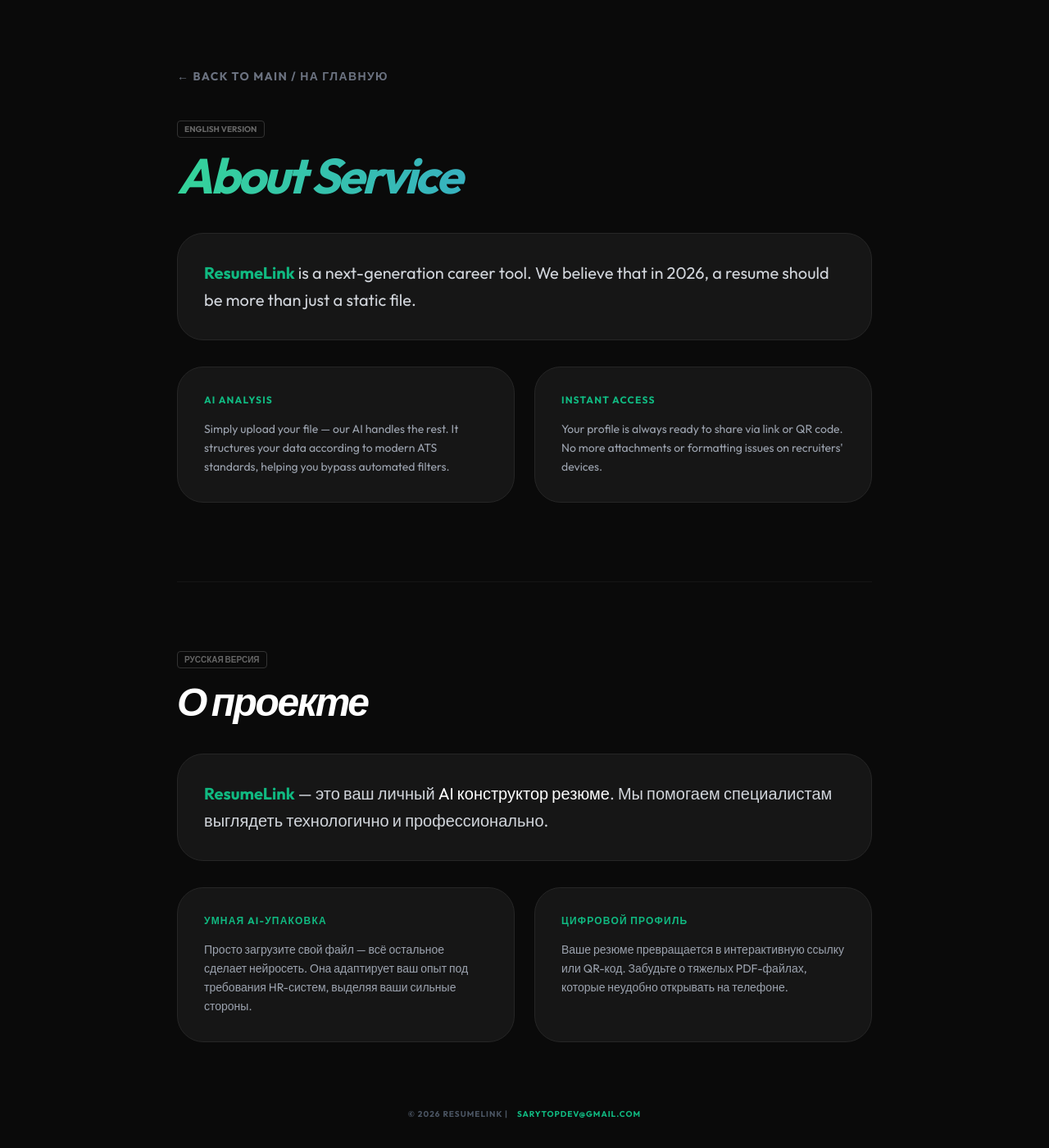
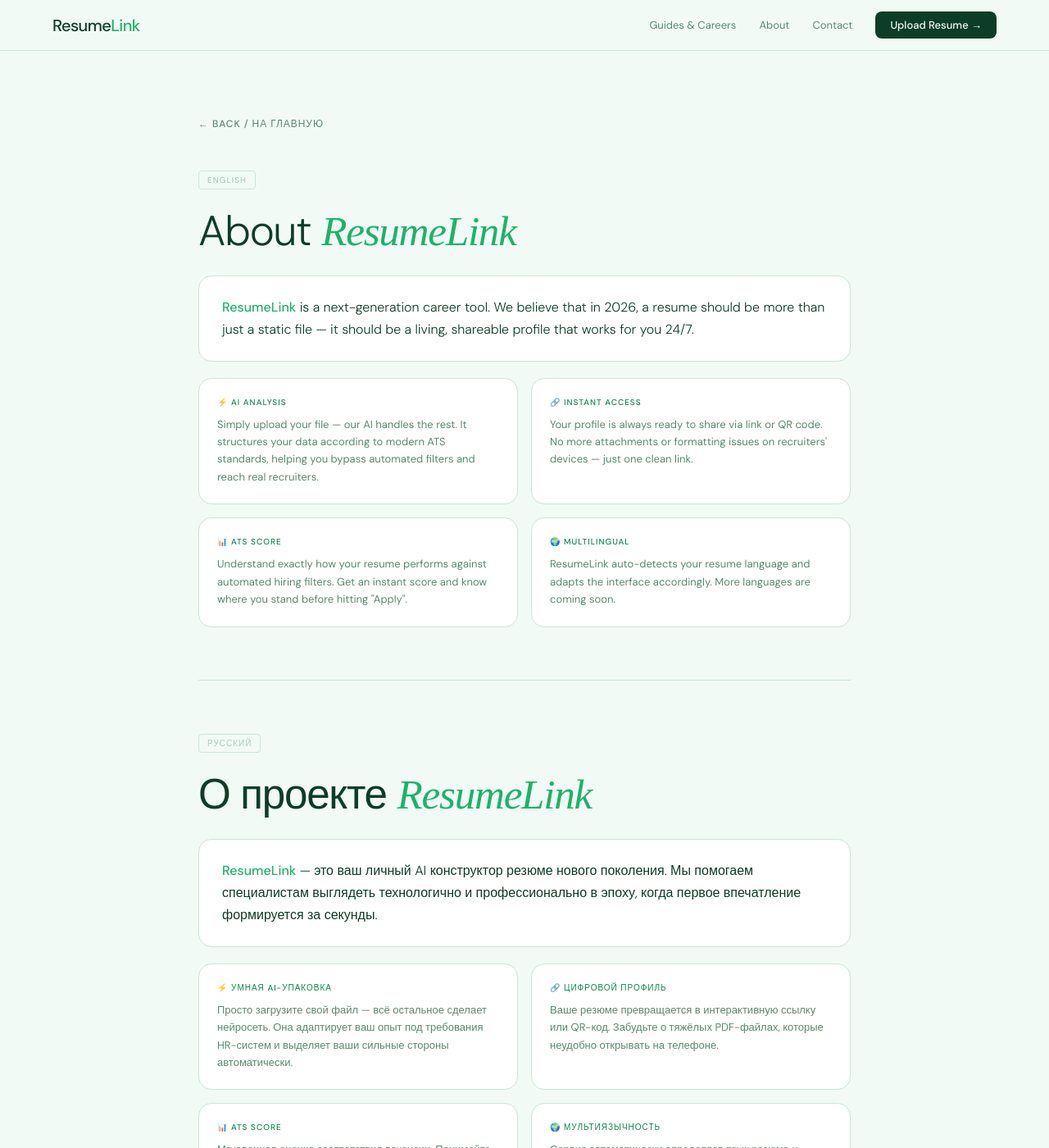
Before and after one commit to AIsrail/resumelink, a Jekyll site: the page about.html, which Jekyll copies as it is, in a window 1280 px wide and 1400 px high. Shown: the whole window at 82% size. Built offline with Jekyll 4.4.1, drawn with Linux system fonts in a browser that asks for light colours; nearby versions of some CDN libraries; some web fonts are replaced; some of the changed text lies outside the part shown.

Commit message:
Update about.html

```diff
--- a/about.html
+++ b/about.html
@@ -3,77 +3,175 @@
 <head>
     <meta charset="UTF-8">
     <meta name="viewport" content="width=device-width, initial-scale=1.0">
+    <title>About ResumeLink — AI Resume Builder</title>
+    <meta name="description" content="ResumeLink mission: Helping professionals create AI-driven interactive profiles. О проекте ResumeLink: ваш личный AI конструктор резюме.">
+    <meta name="keywords" content="ResumeLink mission, AI career tools, AI конструктор резюме, как работает ResumeLink">
 
-    <title>About ResumeLink — Future of AI Resume Building</title>
-    <meta name="description" content="ResumeLink mission: Helping professionals create AI-driven interactive profiles. О проекте ResumeLink: ваш личный AI конструктор резюме.">
-    <meta name="keywords" content="ResumeLink mission, AI career tools, AI конструктор резюме, как работает ResumeLink, преимущества ИИ резюме">
-
-    <script src="https://cdn.tailwindcss.com"></script>
-    <link href="https://fonts.googleapis.com/css2?family=Outfit:wght@300;400;600;700&display=swap" rel="stylesheet">
+    <link rel="preconnect" href="https://fonts.googleapis.com">
+    <link href="https://fonts.googleapis.com/css2?family=DM+Sans:ital,opsz,wght@0,9..40,300;0,9..40,400;0,9..40,500;1,9..40,300&family=Instrument+Serif:ital@1&display=swap" rel="stylesheet">
 
     <style>
-        body { background: #0a0a0a; font-family: 'Outfit', sans-serif; color: white; margin: 0; }
-        .card-item { background: #161616; border: 1px solid #262626; border-radius: 32px; padding: 2rem; transition: border 0.3s; }
-        .card-item:hover { border-color: #10b981; }
-        .accent-text { color: #10b981; }
-        .lang-badge { font-size: 10px; font-weight: bold; border: 1px solid #333; padding: 2px 8px; border-radius: 4px; color: #666; margin-bottom: 1rem; display: inline-block; }
+        :root {
+            --green:    #1DB368;
+            --green-dk: #0D8A4E;
+            --forest:   #0D3D28;
+            --bg:       #F2FAF6;
+            --surface:  #FFFFFF;
+            --mint:     #EAF7F0;
+            --border:   #C5E8D5;
+            --text:     #0D3D28;
+            --muted:    #5A8A70;
+            --faint:    #A8CDB9;
+        }
+        *, *::before, *::after { box-sizing: border-box; margin: 0; padding: 0; }
+        body { background: var(--bg); font-family: 'DM Sans', sans-serif; color: var(--text); min-height: 100vh; overflow-x: hidden; }
+
+        /* NAV */
+        nav { position: sticky; top: 0; z-index: 100; background: rgba(242,250,246,0.92); backdrop-filter: blur(12px); border-bottom: 0.5px solid var(--border); padding: 0 clamp(1.5rem,5vw,4rem); height: 62px; display: flex; align-items: center; justify-content: space-between; }
+        .nav-logo { font-size: 20px; font-weight: 500; color: var(--forest); letter-spacing: -0.03em; text-decoration: none; }
+        .nav-logo span { color: var(--green); }
+        .nav-links { display: flex; align-items: center; gap: 28px; }
+        .nav-links a { font-size: 13px; color: var(--muted); text-decoration: none; transition: color .2s; }
+        .nav-links a:hover { color: var(--forest); }
+        .nav-cta { background: var(--forest); color: var(--bg) !important; padding: 8px 18px; border-radius: 8px; font-weight: 500 !important; transition: background .2s !important; }
+        .nav-cta:hover { background: var(--green-dk) !important; }
+        .nav-hamburger { display: none; cursor: pointer; flex-direction: column; gap: 4px; background: none; border: none; padding: 4px; }
+        .nav-hamburger span { width: 20px; height: 1.5px; background: var(--forest); border-radius: 2px; display: block; }
+        .nav-mobile { display: none; position: absolute; top: 62px; left: 0; right: 0; background: var(--bg); border-bottom: 0.5px solid var(--border); padding: 1rem 1.5rem; flex-direction: column; gap: 16px; z-index: 99; }
+        .nav-mobile a { font-size: 14px; color: var(--muted); text-decoration: none; }
+        .nav-mobile.open { display: flex; }
+
+        /* CONTENT */
+        .page-wrap { max-width: 860px; margin: 0 auto; padding: clamp(3rem,6vw,5rem) clamp(1.5rem,5vw,2rem); }
+        .back-link { display: inline-flex; align-items: center; gap: 6px; font-size: 12px; font-weight: 500; color: var(--muted); text-decoration: none; text-transform: uppercase; letter-spacing: .08em; margin-bottom: 3rem; transition: color .2s; }
+        .back-link:hover { color: var(--forest); }
+
+        .lang-section { margin-bottom: 4rem; }
+        .lang-section + .lang-section { padding-top: 4rem; border-top: 0.5px solid var(--border); }
+        .lang-badge { display: inline-block; font-size: 10px; font-weight: 500; letter-spacing: .1em; text-transform: uppercase; color: var(--faint); border: 0.5px solid var(--border); padding: 4px 10px; border-radius: 4px; margin-bottom: 20px; }
+
+        .page-h1 { font-size: clamp(2.2rem,4vw,3.2rem); font-weight: 300; color: var(--forest); letter-spacing: -0.025em; line-height: 1.2; margin-bottom: 1.5rem; }
+        .page-h1 em { font-family: 'Instrument Serif', serif; font-style: italic; color: var(--green); }
+
+        .intro-card { background: var(--surface); border: 0.5px solid var(--border); border-radius: 16px; padding: 24px 28px; margin-bottom: 20px; font-size: 16px; font-weight: 300; color: var(--text); line-height: 1.7; }
+        .intro-card b { font-weight: 500; color: var(--green); }
+
+        .cards-grid { display: grid; grid-template-columns: 1fr 1fr; gap: 16px; }
+        .feature-card { background: var(--surface); border: 0.5px solid var(--border); border-radius: 16px; padding: 22px; transition: border-color .2s; }
+        .feature-card:hover { border-color: var(--green); }
+        .feature-card-label { font-size: 10px; font-weight: 500; text-transform: uppercase; letter-spacing: .1em; color: var(--green-dk); margin-bottom: 10px; }
+        .feature-card p { font-size: 13px; color: var(--muted); line-height: 1.65; }
+
+        /* FOOTER */
+        footer { border-top: 0.5px solid var(--border); padding: 2rem clamp(1.5rem,5vw,4rem); display: flex; align-items: center; justify-content: space-between; flex-wrap: wrap; gap: 1rem; max-width: 1200px; margin: 3rem auto 0; }
+        .footer-logo { font-size: 15px; font-weight: 500; color: var(--forest); text-decoration: none; letter-spacing: -0.02em; }
+        .footer-logo span { color: var(--green); }
+        .footer-links { display: flex; gap: 20px; flex-wrap: wrap; }
+        .footer-links a { font-size: 12px; color: var(--faint); text-decoration: none; transition: color .2s; }
+        .footer-links a:hover { color: var(--forest); }
+        .footer-copy { font-size: 11px; color: var(--faint); }
+
+        @media (max-width: 640px) {
+            .cards-grid { grid-template-columns: 1fr; }
+            .nav-links { display: none; }
+            .nav-hamburger { display: flex; }
+            footer { flex-direction: column; gap: 12px; }
+        }
     </style>
 </head>
 <body>
-    <div class="max-w-4xl mx-auto px-6 py-20">
-        <a href="/" class="text-gray-500 hover:text-white transition-colors text-sm uppercase font-bold tracking-widest mb-10 inline-block">← Back to Main / На главную</a>
 
-        <section class="mb-24">
-            <span class="lang-badge uppercase">English Version</span>
-            <h1 class="text-6xl font-black mb-10 italic tracking-tighter bg-gradient-to-r from-emerald-400 to-blue-500 bg-clip-text text-transparent">About Service</h1>
-
-            <div class="space-y-8 text-left">
-                <div class="card-item">
-                    <p class="text-xl leading-relaxed text-gray-300">
-                        <span class="accent-text font-bold">ResumeLink</span> is a next-generation career tool. We believe that in 2026, a resume should be more than just a static file.
-                    </p>
+<nav>
+    <a href="/" class="nav-logo">Resume<span>Link</span></a>
+    <div class="nav-links">
+        <a href="/roles/">Guides & Careers</a>
+        <a href="/about.html">About</a>
+        <a href="mailto:info@resumelink.cc">Contact</a>
+        <a href="/" class="nav-cta">Upload Resume →</a>
+    </div>
+    <button class="nav-hamburger" onclick="document.querySelector('.nav-mobile').classList.toggle('open')" aria-label="Menu">
+        <span></span><span></span><span></span>
+    </button>
+</nav>
+<div class="nav-mobile">
+    <a href="/roles/">Guides & Careers</a>
+    <a href="/about.html">About</a>
+    <a href="mailto:info@resumelink.cc">Contact</a>
+    <a href="/" style="color:var(--green-dk);font-weight:500">Upload Resume →</a>
 </div>
 
-                <div class="grid grid-cols-1 md:grid-cols-2 gap-6">
-                    <div class="card-item">
-                        <h3 class="accent-text font-bold uppercase tracking-widest text-xs mb-4">AI Analysis</h3>
-                        <p class="text-gray-400 text-sm leading-relaxed">Simply upload your file — our AI handles the rest. It structures your data according to modern ATS standards, helping you bypass automated filters.</p>
+<div class="page-wrap">
+    <a href="/" class="back-link">← Back / На главную</a>
+
+    <!-- ENGLISH -->
+    <div class="lang-section">
+        <div class="lang-badge">English</div>
+        <h1 class="page-h1">About <em>ResumeLink</em></h1>
+
+        <div class="intro-card">
+            <b>ResumeLink</b> is a next-generation career tool. We believe that in 2026, a resume should be more than just a static file — it should be a living, shareable profile that works for you 24/7.
         </div>
-                    <div class="card-item">
-                        <h3 class="accent-text font-bold uppercase tracking-widest text-xs mb-4">Instant Access</h3>
-                        <p class="text-gray-400 text-sm leading-relaxed">Your profile is always ready to share via link or QR code. No more attachments or formatting issues on recruiters' devices.</p>
+
+        <div class="cards-grid">
+            <div class="feature-card">
+                <div class="feature-card-label">⚡ AI Analysis</div>
+                <p>Simply upload your file — our AI handles the rest. It structures your data according to modern ATS standards, helping you bypass automated filters and reach real recruiters.</p>
+            </div>
+            <div class="feature-card">
+                <div class="feature-card-label">🔗 Instant Access</div>
+                <p>Your profile is always ready to share via link or QR code. No more attachments or formatting issues on recruiters' devices — just one clean link.</p>
+            </div>
+            <div class="feature-card">
+                <div class="feature-card-label">📊 ATS Score</div>
+                <p>Understand exactly how your resume performs against automated hiring filters. Get an instant score and know where you stand before hitting "Apply".</p>
+            </div>
+            <div class="feature-card">
+                <div class="feature-card-label">🌍 Multilingual</div>
+                <p>ResumeLink auto-detects your resume language and adapts the interface accordingly. More languages are coming soon.</p>
             </div>
         </div>
     </div>
-        </section>
 
-        <section class="pt-20 border-t border-white/5">
-            <span class="lang-badge uppercase">Русская версия</span>
-            <h2 class="text-5xl font-black mb-10 italic tracking-tighter text-white">О проекте</h2>
+    <!-- RUSSIAN -->
+    <div class="lang-section">
+        <div class="lang-badge">Русский</div>
+        <h1 class="page-h1">О проекте <em>ResumeLink</em></h1>
 
-            <div class="space-y-8 text-left">
-                <div class="card-item">
-                    <p class="text-xl leading-relaxed text-gray-300">
-                        <span class="accent-text font-bold">ResumeLink</span> — это ваш личный <span class="text-white">AI конструктор резюме</span>. Мы помогаем специалистам выглядеть технологично и профессионально.
-                    </p>
+        <div class="intro-card">
+            <b>ResumeLink</b> — это ваш личный AI конструктор резюме нового поколения. Мы помогаем специалистам выглядеть технологично и профессионально в эпоху, когда первое впечатление формируется за секунды.
         </div>
 
-                <div class="grid grid-cols-1 md:grid-cols-2 gap-6">
-                    <div class="card-item">
-                        <h3 class="accent-text font-bold uppercase tracking-widest text-xs mb-4">Умная AI-упаковка</h3>
-                        <p class="text-gray-400 text-sm leading-relaxed">Просто загрузите свой файл — всё остальное сделает нейросеть. Она адаптирует ваш опыт под требования HR-систем, выделяя ваши сильные стороны.</p>
+        <div class="cards-grid">
+            <div class="feature-card">
+                <div class="feature-card-label">⚡ Умная AI-упаковка</div>
+                <p>Просто загрузите свой файл — всё остальное сделает нейросеть. Она адаптирует ваш опыт под требования HR-систем и выделяет ваши сильные стороны автоматически.</p>
             </div>
-                    <div class="card-item">
-                        <h3 class="accent-text font-bold uppercase tracking-widest text-xs mb-4">Цифровой профиль</h3>
-                        <p class="text-gray-400 text-sm leading-relaxed">Ваше резюме превращается в интерактивную ссылку или QR-код. Забудьте о тяжелых PDF-файлах, которые неудобно открывать на телефоне.</p>
+            <div class="feature-card">
+                <div class="feature-card-label">🔗 Цифровой профиль</div>
+                <p>Ваше резюме превращается в интерактивную ссылку или QR-код. Забудьте о тяжёлых PDF-файлах, которые неудобно открывать на телефоне.</p>
+            </div>
+            <div class="feature-card">
+                <div class="feature-card-label">📊 ATS Score</div>
+                <p>Мгновенная оценка соответствия вакансии. Понимайте, почему ваше резюме проходит или не проходит автоматические фильтры HR-систем.</p>
+            </div>
+            <div class="feature-card">
+                <div class="feature-card-label">🌍 Мультиязычность</div>
+                <p>Сервис автоматически определяет язык резюме и адаптирует весь интерфейс. Скоро подключатся новые языки и регионы.</p>
             </div>
         </div>
     </div>
-        </section>
+</div>
 
-        <footer class="mt-20 text-center text-gray-600 text-[10px] uppercase tracking-widest font-bold">
-            &copy; 2026 ResumeLink | <a href="mailto:sarytopdev@gmail.com" class="text-emerald-500 ml-2">sarytopdev@gmail.com</a>
+<footer>
+    <a href="/" class="footer-logo">Resume<span>Link</span></a>
+    <div class="footer-links">
+        <a href="/roles/">Guides & Careers</a>
+        <a href="/about.html">About</a>
+        <a href="/policy.html">Privacy & Terms</a>
+        <a href="mailto:info@resumelink.cc">info@resumelink.cc</a>
+    </div>
+    <div class="footer-copy">© 2026 ResumeLink</div>
 </footer>
-    </div>
+
 </body>
 </html>
```
Lines whose indentation alone changed are shown as unchanged.
